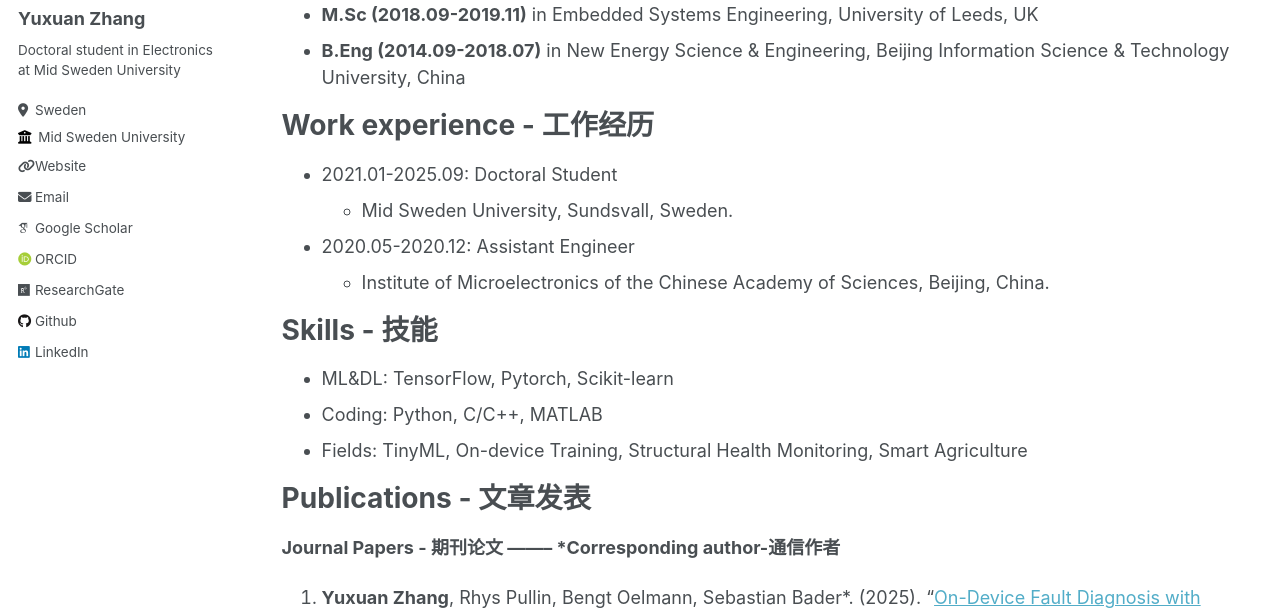
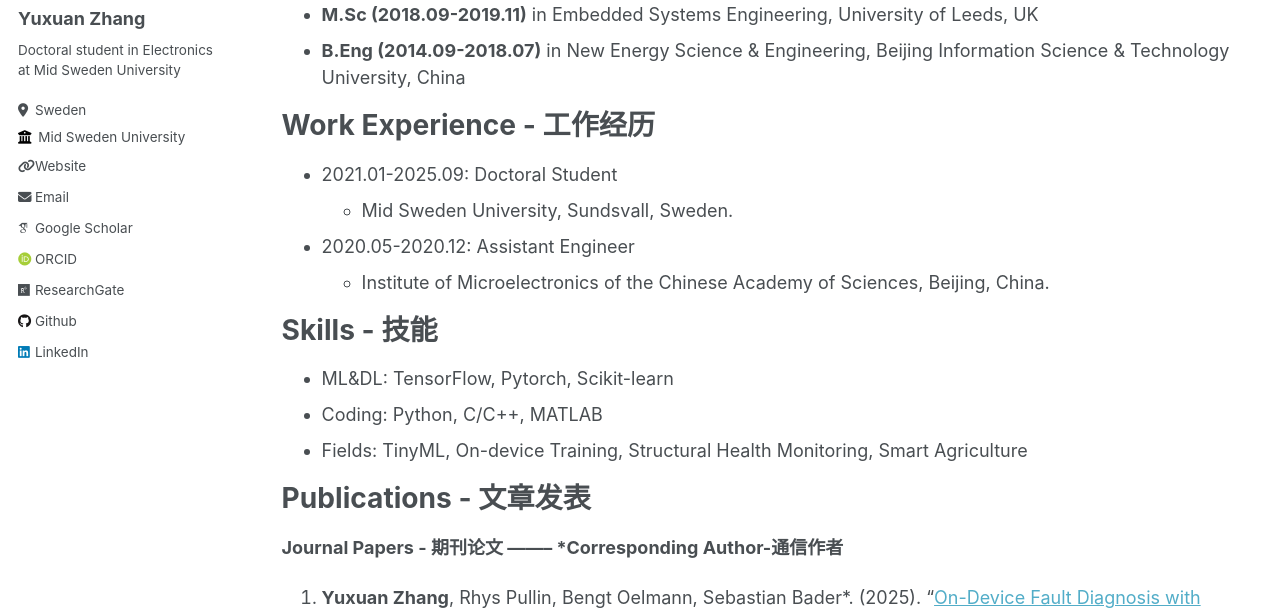
Before and after one commit to YuxuanZhang-96/YuxuanZhang-96.github.io, a Jekyll site: the page built from _pages/cv.md, in a window 1280 px wide and 900 px high. Shown: the part 283-897 px from the top of the window. Built offline with Jekyll 4.4.1, drawn with Linux system fonts in a browser that asks for light colours; some web fonts are replaced; some of the changed text lies outside the part shown.

Commit message:
Update cv.md

```diff
--- a/_pages/cv.md
+++ b/_pages/cv.md
@@ -18,7 +18,7 @@ Education - 教育经历
 * **M.Sc (2018.09-2019.11)** in Embedded Systems Engineering, University of Leeds, UK
 * **B.Eng (2014.09-2018.07)** in New Energy Science & Engineering, Beijing Information Science & Technology University, China
 
-Work experience - 工作经历
+Work Experience - 工作经历
 ======
 * 2021.01-2025.09: Doctoral Student
   * Mid Sweden University, Sundsvall, Sweden.
@@ -33,7 +33,7 @@ Skills - 技能
 
 Publications - 文章发表
 ======
-__Journal Papers - 期刊论文        --------        *Corresponding author-通信作者__
+__Journal Papers - 期刊论文        --------        *Corresponding Author-通信作者__
 1. __Yuxuan Zhang__, Rhys Pullin, Bengt Oelmann, Sebastian Bader*. (2025). "[On-Device Fault Diagnosis with Augmented Acoustic Emission Data: A Case Study on Carbon Fiber Panels](https://ieeexplore.ieee.org/document/11029626)." _IEEE Transactions on Instrumentation and Measurement_, 1-12 __(JCR Q1, 中科院2区)__
 2. Luciano Sebastian Martinez Rau*, __Yuxuan Zhang__, Bengt Oelmann, Sebastian Bader. (2025). "[On-device Anomaly Detection in Conveyor Belt Operations](https://arxiv.org/abs/2411.10729)." Submitted to _IEEE Open Journal of Instrumentation and Measurement_.
 3. Chengjie Huang, Xinjuan Sun, __Yuxuan Zhang*__. (2024). "[Tiny-Machine-Learning-Based Supply Canal Surface Condition Monitoring](https://www.mdpi.com/1424-8220/24/13/4124)." _Sensors_, 24(13), 4124. __(JCR Q2, 中科院3区)__
@@ -62,7 +62,7 @@ __Doctoral Thesis, Comprehensive Summaries - 博士学位论文__
 
 
 
-Service and leadership - 学术服务 & 其它
+Service and Leadership - 学术服务 & 其它
 ======
 * 2024 Outstanding Reviewer                 - IEEE Transactions on Instrumentation and Measurement.
 * Special Session Organizer & Session Chair - 2025 IEEE Sensors Applications Symposium, special session "Pushing Intelligence to the Edge: Advances in Low-Power AI and Near-Sensor Computing for Smart Systems".
```
